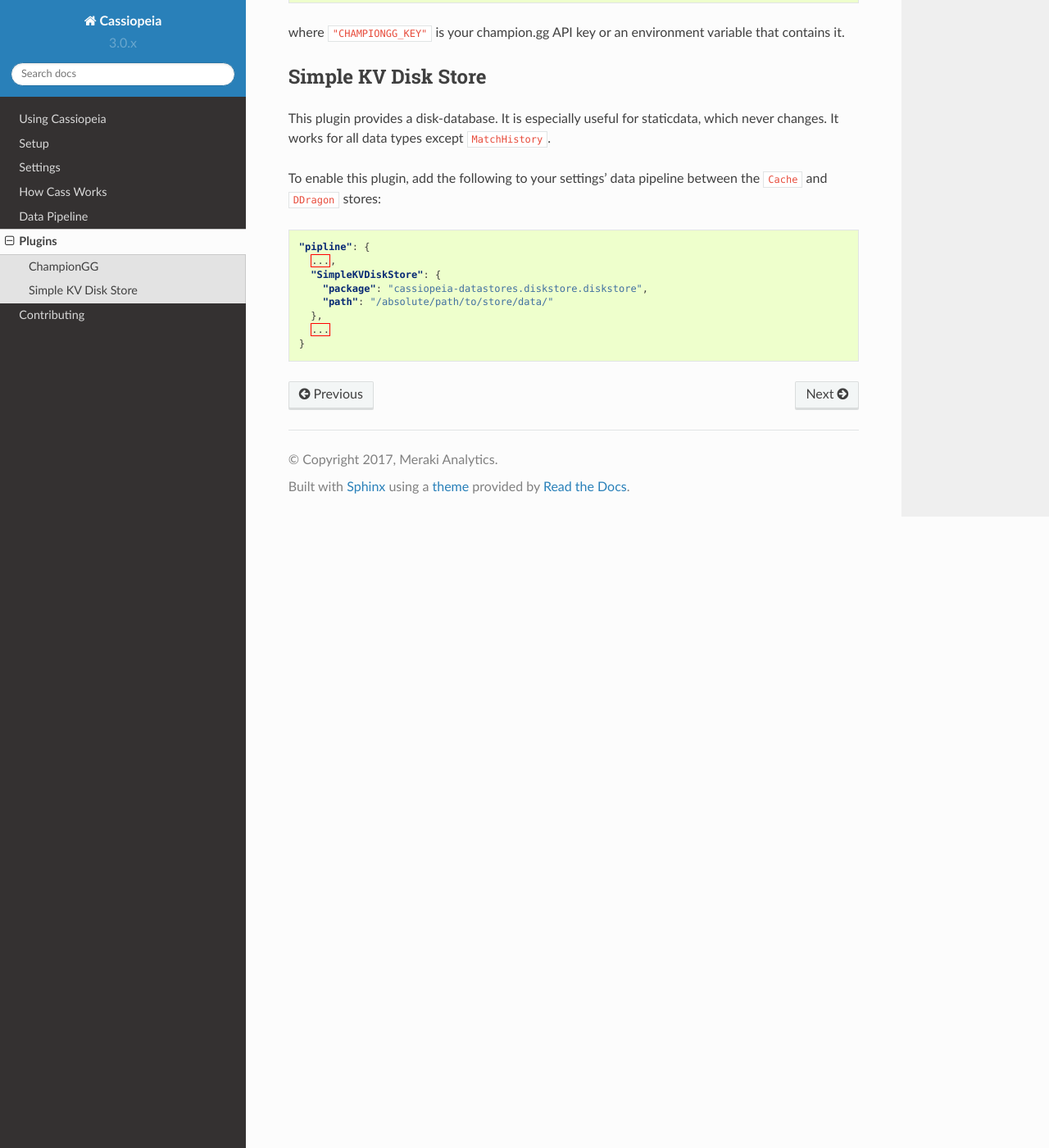
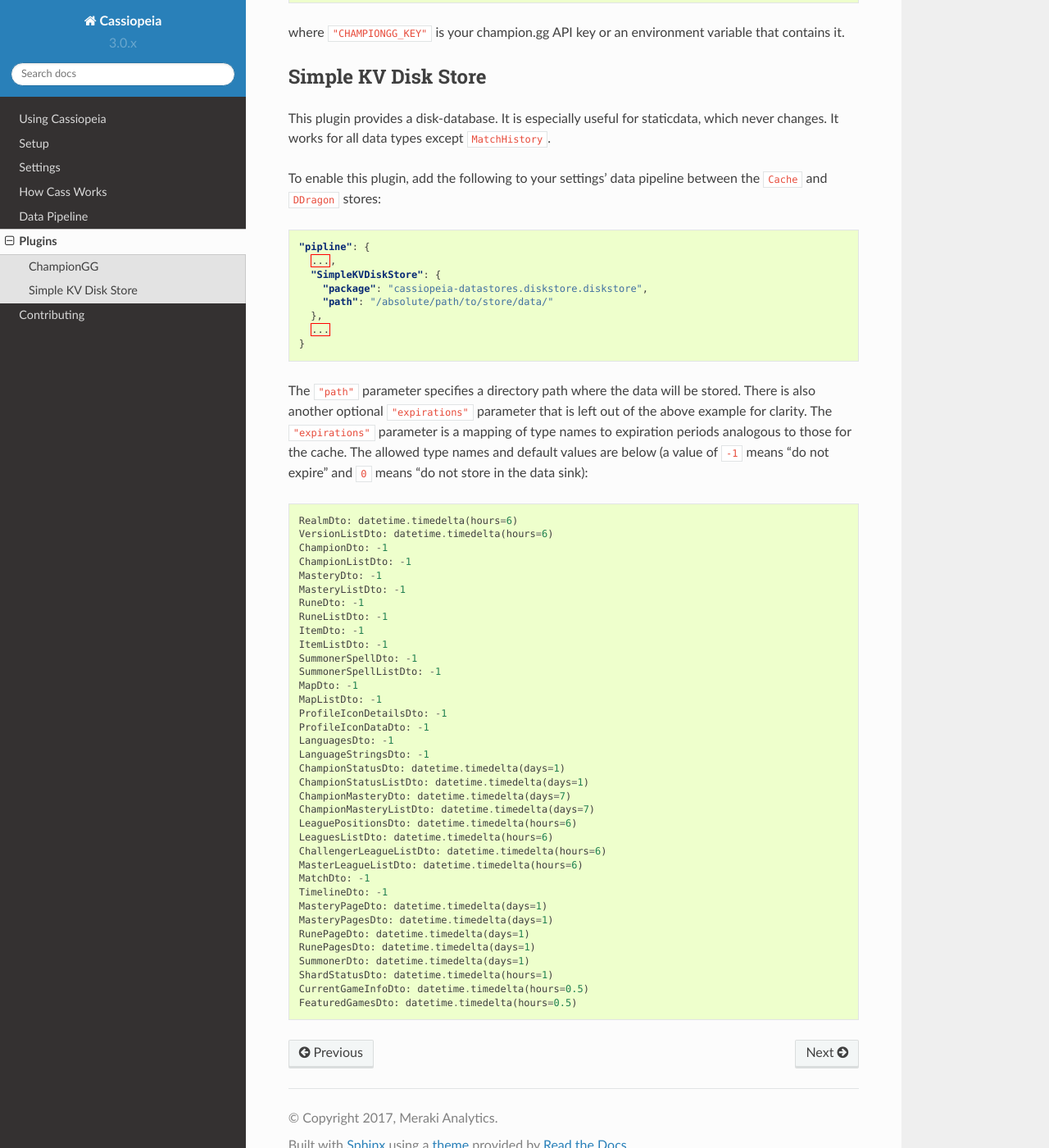
Before and after one commit to Crimack/lissandra, a Sphinx documentation site: the page built from doc/plugins.rst, in a window 1280 px wide and 1400 px high, scrolled down 809 px. Shown: the whole window at 82% size. Built offline with Sphinx 7.4.7 and the Read the Docs theme 2.0.0, drawn with Linux system fonts in a browser that asks for light colours; pages that are not in the unit, such as notebooks, are missing from menus.

Commit message:
added expire commands; changed core/data names for profile icons and core.champion; updated docs

```diff
--- a/doc/index.rst
+++ b/doc/index.rst
@@ -90,7 +90,7 @@
 ========
 
 .. toctree::
-    :maxdepth: 1
+    :maxdepth: 2
 
     cassiopeia/index.rst
     setup
--- a/doc/plugins.rst
+++ b/doc/plugins.rst
@@ -48,3 +48,44 @@
     },
     ...
   }
+
+The ``"path"`` parameter specifies a directory path where the data will be stored. There is also another optional ``"expirations"`` parameter that is left out of the above example for clarity. The ``"expirations"`` parameter is a mapping of type names to expiration periods analogous to those for the cache. The allowed type names and default values are below (a value of ``-1`` means "do not expire" and ``0`` means "do not store in the data sink):
+
+.. code-block:: python
+
+    RealmDto: datetime.timedelta(hours=6)
+    VersionListDto: datetime.timedelta(hours=6)
+    ChampionDto: -1
+    ChampionListDto: -1
+    MasteryDto: -1
+    MasteryListDto: -1
+    RuneDto: -1
+    RuneListDto: -1
+    ItemDto: -1
+    ItemListDto: -1
+    SummonerSpellDto: -1
+    SummonerSpellListDto: -1
+    MapDto: -1
+    MapListDto: -1
+    ProfileIconDetailsDto: -1
+    ProfileIconDataDto: -1
+    LanguagesDto: -1
+    LanguageStringsDto: -1
+    ChampionStatusDto: datetime.timedelta(days=1)
+    ChampionStatusListDto: datetime.timedelta(days=1)
+    ChampionMasteryDto: datetime.timedelta(days=7)
+    ChampionMasteryListDto: datetime.timedelta(days=7)
+    LeaguePositionsDto: datetime.timedelta(hours=6)
+    LeaguesListDto: datetime.timedelta(hours=6)
+    ChallengerLeagueListDto: datetime.timedelta(hours=6)
+    MasterLeagueListDto: datetime.timedelta(hours=6)
+    MatchDto: -1
+    TimelineDto: -1
+    MasteryPageDto: datetime.timedelta(days=1)
+    MasteryPagesDto: datetime.timedelta(days=1)
+    RunePageDto: datetime.timedelta(days=1)
+    RunePagesDto: datetime.timedelta(days=1)
+    SummonerDto: datetime.timedelta(days=1)
+    ShardStatusDto: datetime.timedelta(hours=1)
+    CurrentGameInfoDto: datetime.timedelta(hours=0.5)
+    FeaturedGamesDto: datetime.timedelta(hours=0.5)
```
Also changed, not shown: doc/cassiopeia/data.rst (added, +17 -0 lines), doc/cassiopeia/index.rst (+2 -19 lines), doc/cassiopeia/settings.rst (added, +10 -0 lines), doc/datapipeline.rst (+38 -1 lines).
